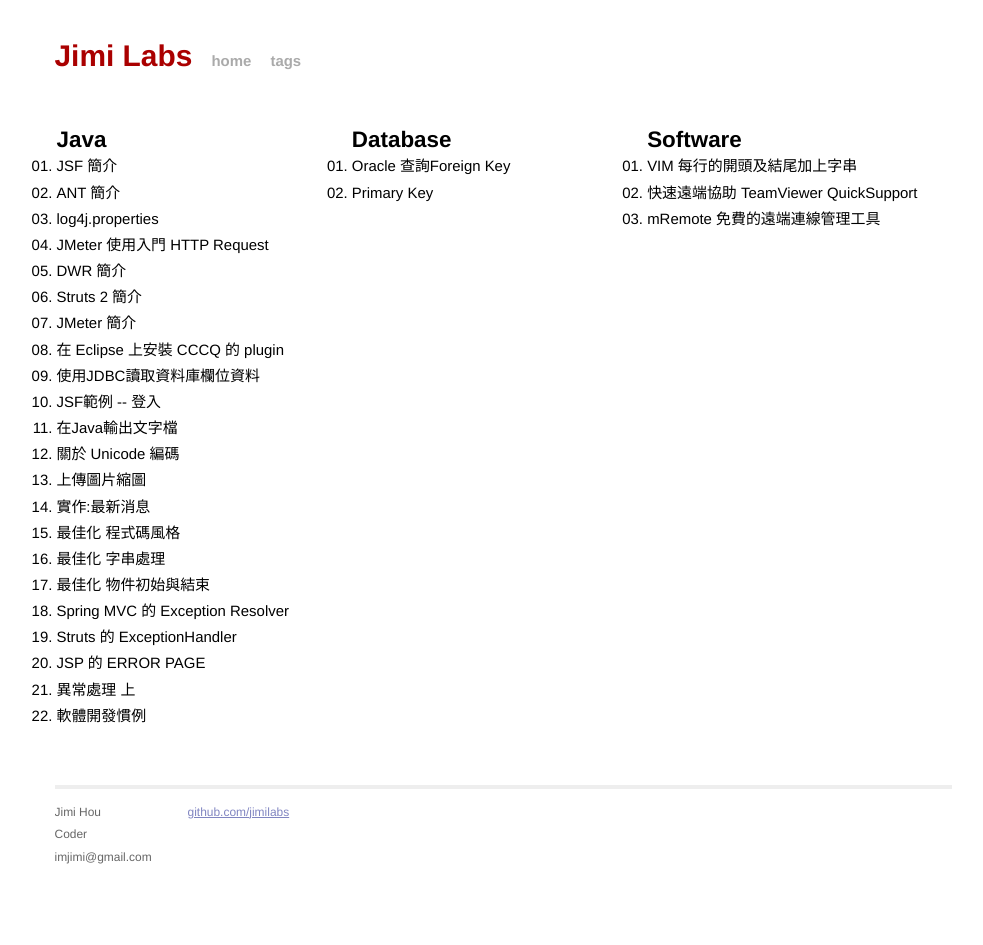
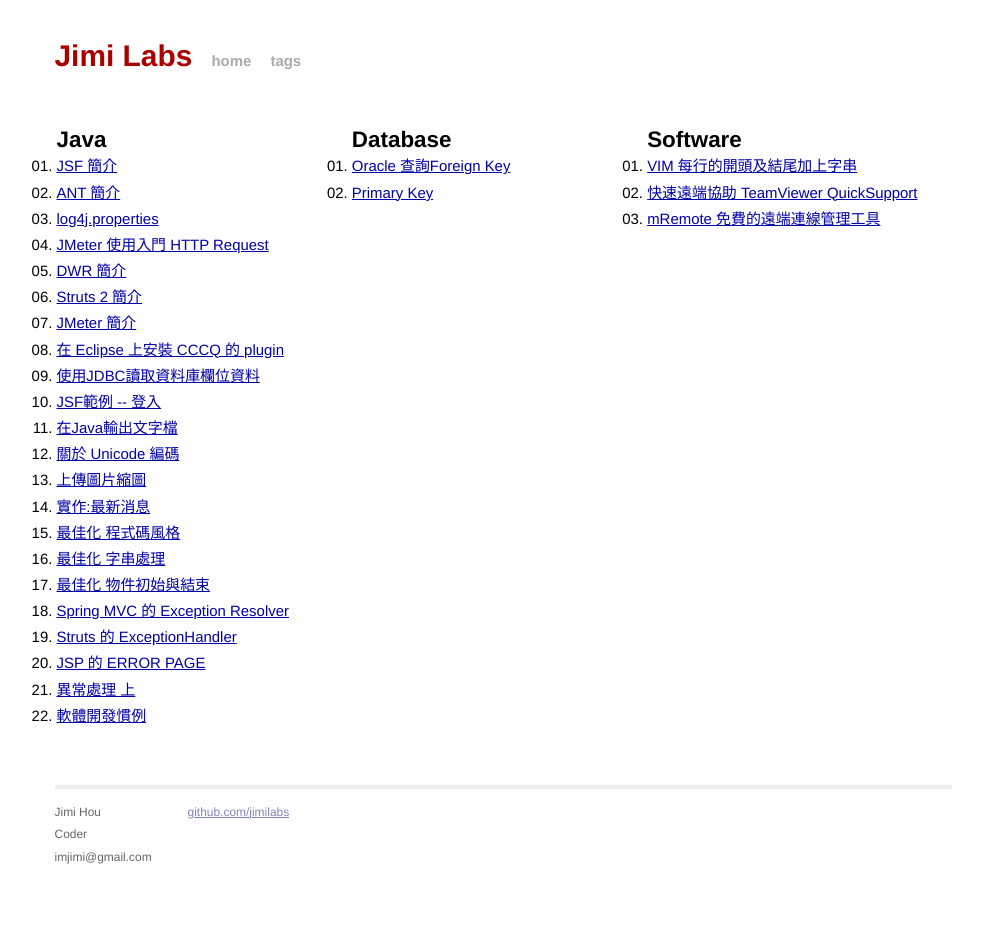
Before and after one commit to jimilabs/jimilabs.github.io, a Jekyll site: the page built from index.html, in a window 1280 px wide. Shown: the whole page, without its empty margins (137-1120 px from the left). Built offline with Jekyll 4.4.1, drawn with Linux system fonts in a browser that asks for light colours; Markdown is read by kramdown in place of the engine named in the settings.

Commit message:
no message

```diff
--- a/index.html
+++ b/index.html
@@ -15,21 +15,21 @@ title: Jimi Labs
 <td valign=top>
     <ol class="posts">
     {% for post in site.categories["java"] %}
-        <li>{{ post.title }}</li>
+        <li><a href="{{ post.url }}">{{ post.title }}</a></li>
     {% endfor %}
     </ol>
 </td>
 <td valign=top>
     <ol class="posts">
     {% for post in site.categories["database"] %}
-        <li>{{ post.title }}</li>
+        <li><a href="{{ post.url }}">{{ post.title }}</a></li>
     {% endfor %}
     </ol>
 </td>
 <td valign=top>
     <ol class="posts">
     {% for post in site.categories["software"] %}
-        <li>{{ post.title }}</li>
+        <li><a href="{{ post.url }}">{{ post.title }}</a></li>
     {% endfor %}
     </ol>
 </td>
```
